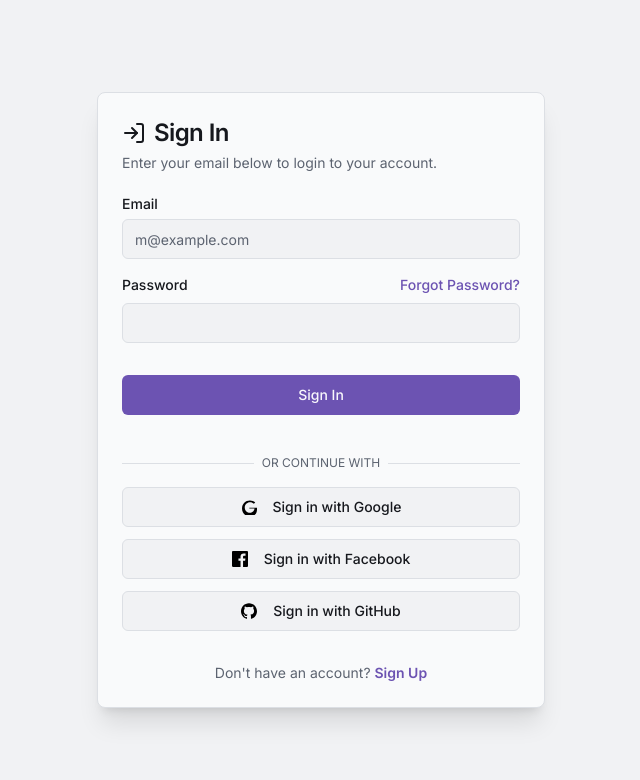
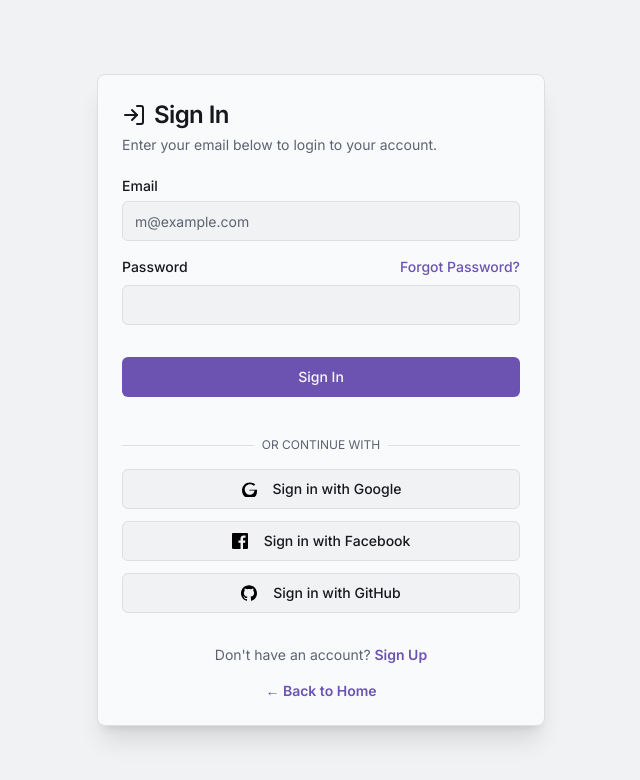
Before and after one commit to m6tm/meetly, a Next.js app: page /signin in a window 1280 px wide. Shown: the top 780 px of the page, without its empty margins (319-959 px from the left). Built offline with nearby package versions, Linux system fonts and the light colour scheme.

Commit message:
Prévoit un moyen de rentrer à la page d'acceuil dans les pages connectio

```diff
--- a/src/components/auth/sign-in-form.tsx
+++ b/src/components/auth/sign-in-form.tsx
@@ -42,7 +42,7 @@ export default function SignInForm() {
     } else {
       // Redirect user after successful sign-in
       // You might want to redirect to a specific page, e.g., /dashboard
-      router.push('/dashboards'); // Utiliser router.push pour la redirection
+      router.push('/dashboard'); // Utiliser router.push pour la redirection
     }
 
     setIsLoading(false);
@@ -129,6 +129,11 @@ export default function SignInForm() {
             Sign Up
           </Link>
         </p>
+        <p className="text-sm text-muted-foreground text-center">
+          <Link href="/" className="font-semibold text-primary hover:underline">
+            &larr; Back to Home
+          </Link>
+        </p>
       </CardFooter>
     </Card>
   );
--- a/src/components/auth/sign-up-form.tsx
+++ b/src/components/auth/sign-up-form.tsx
@@ -44,7 +44,7 @@ export default function SignUpForm() {
       email: email,
       password: password,
       options: {
-        emailRedirectTo: 'https://9000-firebase-studio-1750430702694.cluster-3gc7bglotjgwuxlqpiut7yyqt4.cloudworkstations.dev/auth/pwd/callback',
+        emailRedirectTo: 'http://localhost:9002/auth/pwd/callback',
       },
     });
 
@@ -149,6 +149,11 @@ export default function SignUpForm() {
             Sign In
           </Link>
         </p>
+        <p className="text-sm text-muted-foreground text-center">
+          <Link href="/" className="font-semibold text-primary hover:underline">
+            &larr; Back to Home
+          </Link>
+        </p>
       </CardFooter>
     </Card>
   );
```
